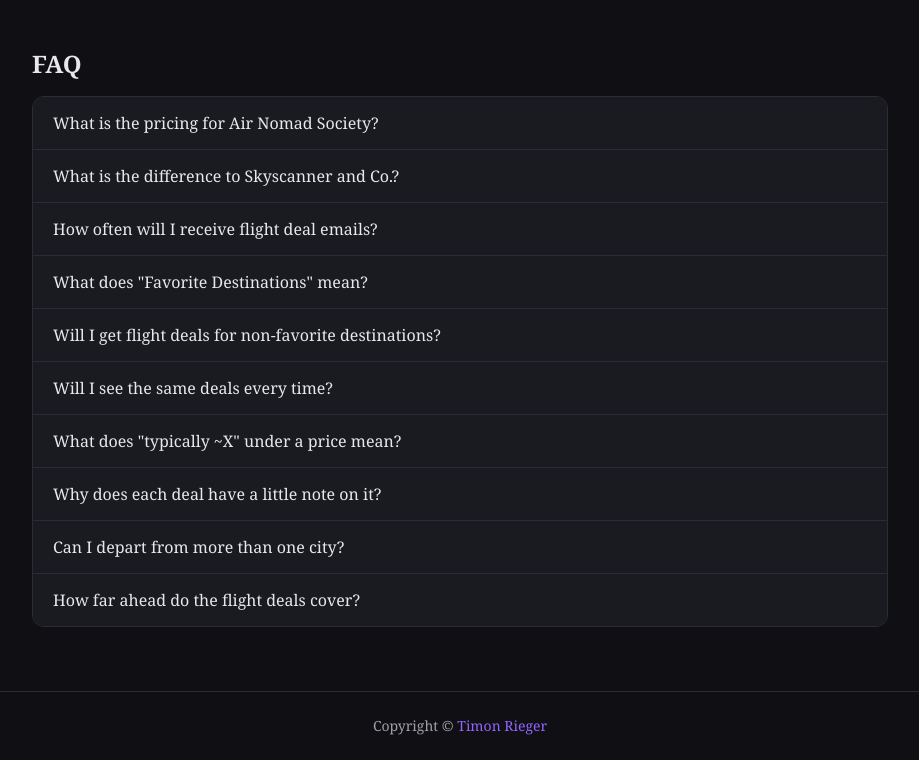
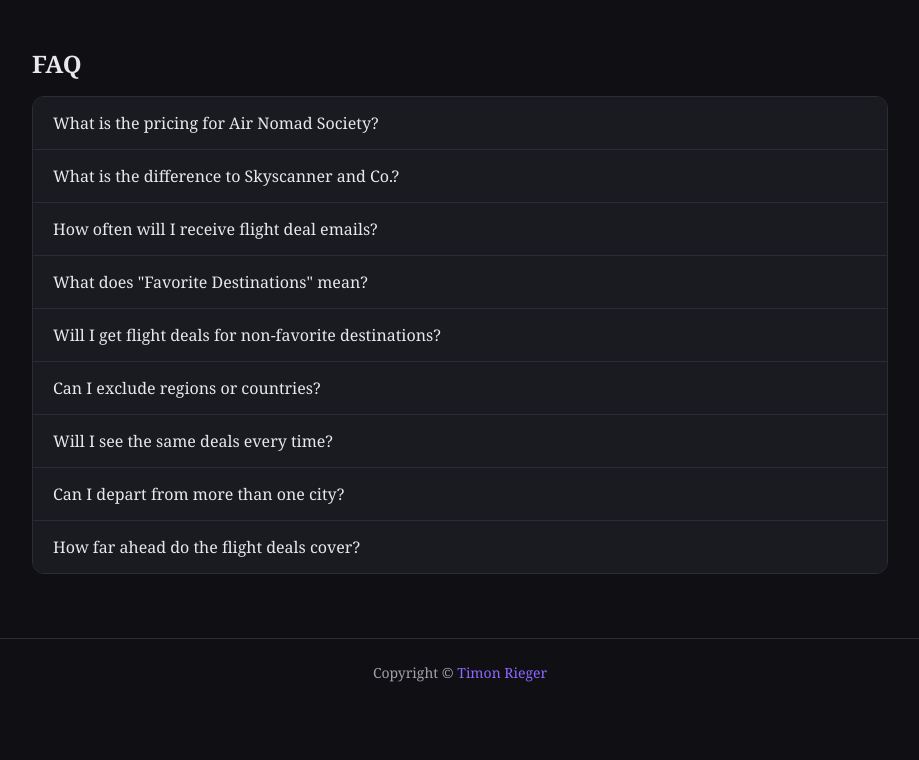
Before and after one commit to timonrieger/air-nomad-society, a SvelteKit app in the folder src/web/: page / in a window 1280 px wide. Shown: the part 826-1586 px from the top of the page, without its empty margins (180-1099 px from the left). After the commit the page ends 1533 px from the top, so only its background shows below. Built offline with nearby package versions, Linux system fonts and the light colour scheme; a small style sheet from the web is missing.

Commit message:
refactor: update faq

```diff
--- a/src/web/src/routes/+page.svelte
+++ b/src/web/src/routes/+page.svelte
@@ -42,16 +42,12 @@
 			a: "Yes. Alongside your favorites, emails mix in discovery deals of surprising destinations you haven't marked, labeled with a discovery badge."
 		},
 		{
+			q: 'Can I exclude regions or countries?',
+			a: "Yes. Exclude countries you never want as surprise discoveries — pick a whole region to toggle all of its countries at once. Your favorites aren't affected."
+		},
+		{
 			q: 'Will I see the same deals every time?',
 			a: 'No. The digest remembers what you have already been sent: repeats only come back on clearly better prices and repeating countries rotate their cities.'
-		},
-		{
-			q: 'What does "typically ~X" under a price mean?',
-			a: "That's what the route usually costs, from our own recent search history. The percentage shows how far below typical today's fare is, and the best savings earn a price badge."
-		},
-		{
-			q: 'Why does each deal have a little note on it?',
-			a: 'Every deal can carry a one-line reason, written for you: why it was picked, what it beat, and how it fits your preferences.'
 		},
 		{
 			q: 'Can I depart from more than one city?',
```
